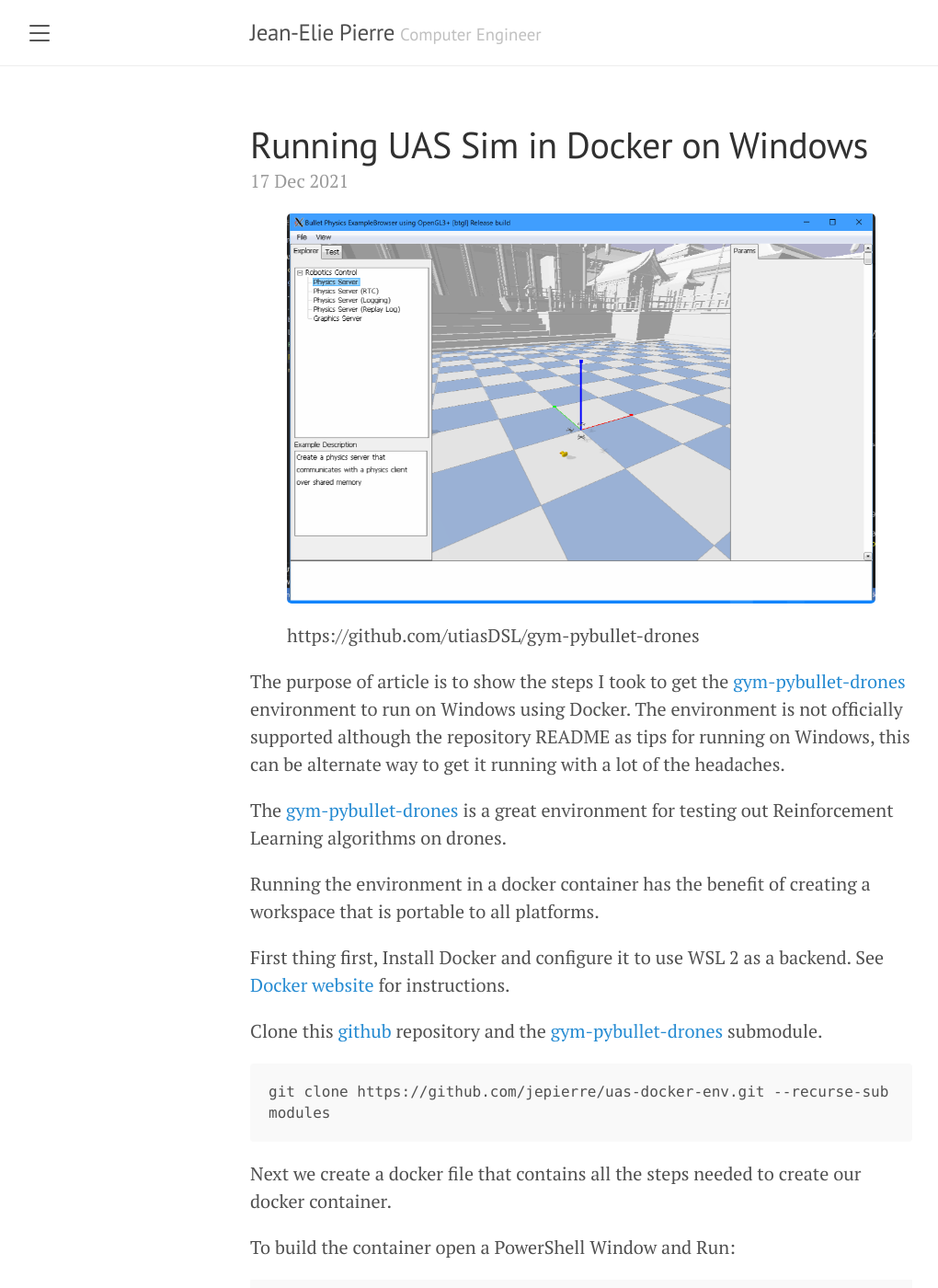
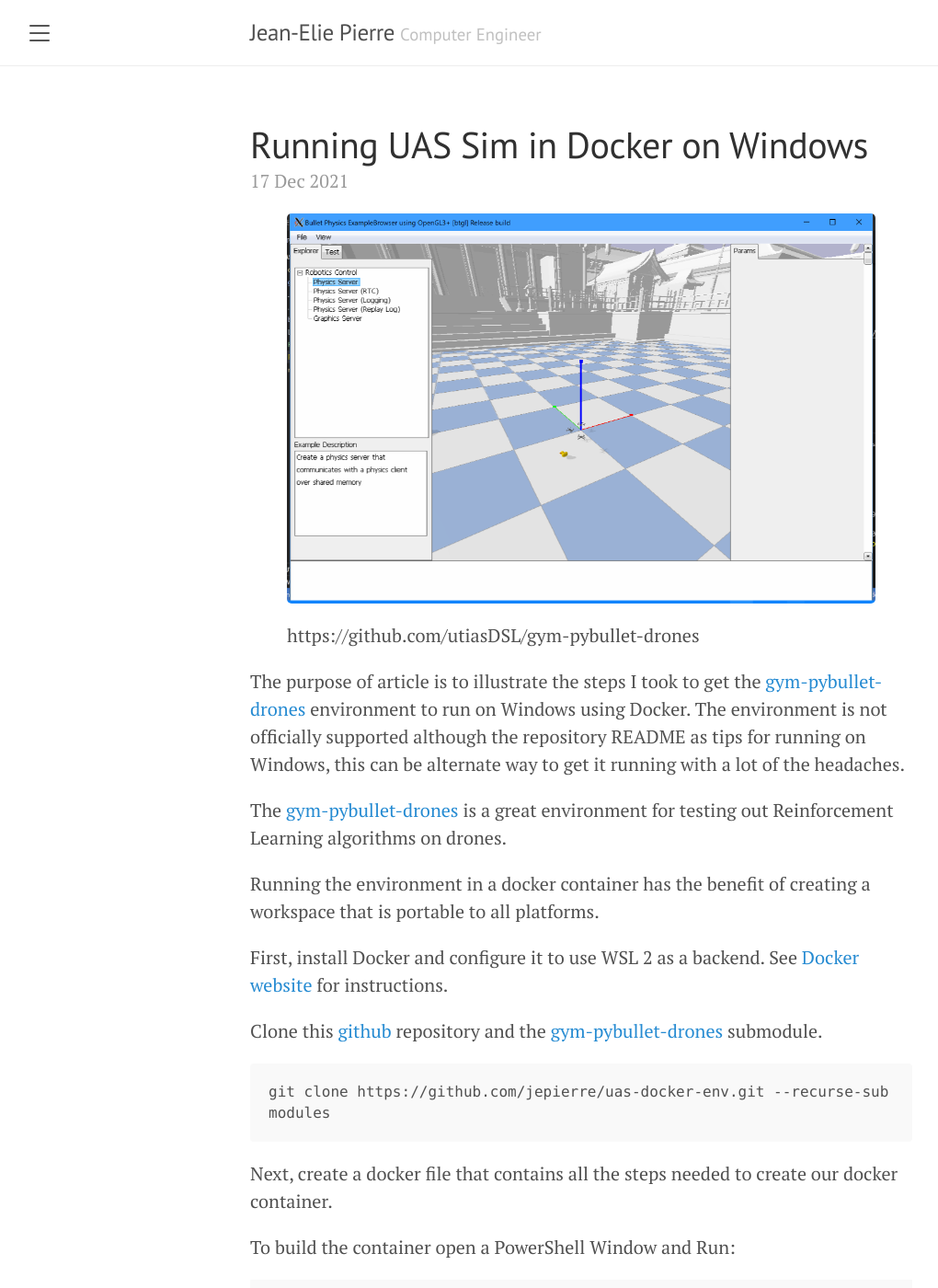
Before and after one commit to jepierre/jepierre.com, a Jekyll site: the page built from _posts/2021-12-17-cuas-docker-windows.md, in a window 1280 px wide and 1400 px high. Shown: the whole window at 92% size, without its empty margins (8-1028 px from the left). Built offline with Jekyll 4.4.1, drawn with Linux system fonts in a browser that asks for light colours; nearby versions of some CDN libraries.

Commit message:
fix typos

````diff
--- a/_config.yml
+++ b/_config.yml
@@ -34,8 +34,9 @@ linkedin_username: jean-elie-pierre
 include: ['_pages']
 sass:
     sass_dir: _sass
-    markdown: kramdown
-    highlighter: rouge
+
+markdown: kramdown
+highlighter: rouge
 
 plugins:
   - jekyll-feed
--- a/_posts/2021-12-17-cuas-docker-windows.md
+++ b/_posts/2021-12-17-cuas-docker-windows.md
@@ -8,13 +8,13 @@ title: Running UAS Sim in Docker on Windows
   <figcaption>https://github.com/utiasDSL/gym-pybullet-drones</figcaption>
 </figure>
 
-The purpose of article is to show the steps I took to get the [gym-pybullet-drones](https://github.com/utiasDSL/gym-pybullet-drones) environment to run on Windows using Docker. The environment is not officially supported although the repository README as tips for running on Windows, this can be alternate way to get it running with a lot of the headaches.
+The purpose of article is to illustrate the steps I took to get the [gym-pybullet-drones](https://github.com/utiasDSL/gym-pybullet-drones) environment to run on Windows using Docker. The environment is not officially supported although the repository README as tips for running on Windows, this can be alternate way to get it running with a lot of the headaches.
 
 The [gym-pybullet-drones](https://github.com/utiasDSL/gym-pybullet-drones) is a great environment for testing out Reinforcement Learning algorithms on drones.
 
 Running the environment in a docker container has the benefit of creating a workspace that is portable to all platforms.
 
-First thing first, Install Docker and configure it to use WSL 2 as a backend.  See [Docker website](https://docs.docker.com/desktop/windows/install/) for instructions.
+First, install Docker and configure it to use WSL 2 as a backend.  See [Docker website](https://docs.docker.com/desktop/windows/install/) for instructions.
 
 Clone this [github](https://github.com/jepierre/uas-docker-env.git) repository and the [gym-pybullet-drones](https://github.com/utiasDSL/gym-pybullet-drones) submodule.
 
@@ -22,7 +22,7 @@ Clone this [github](https://github.com/jepierre/uas-docker-env.git) repository a
 git clone https://github.com/jepierre/uas-docker-env.git --recurse-submodules
 ```
 
-Next we create a docker file that contains all the steps needed to create our docker container.
+Next, create a docker file that contains all the steps needed to create our docker container.
 
 To build the container open a PowerShell Window and Run:
 
````
Also changed, not shown: _posts/2021-12-18-wsl-issues.md (+1 -1 lines).
